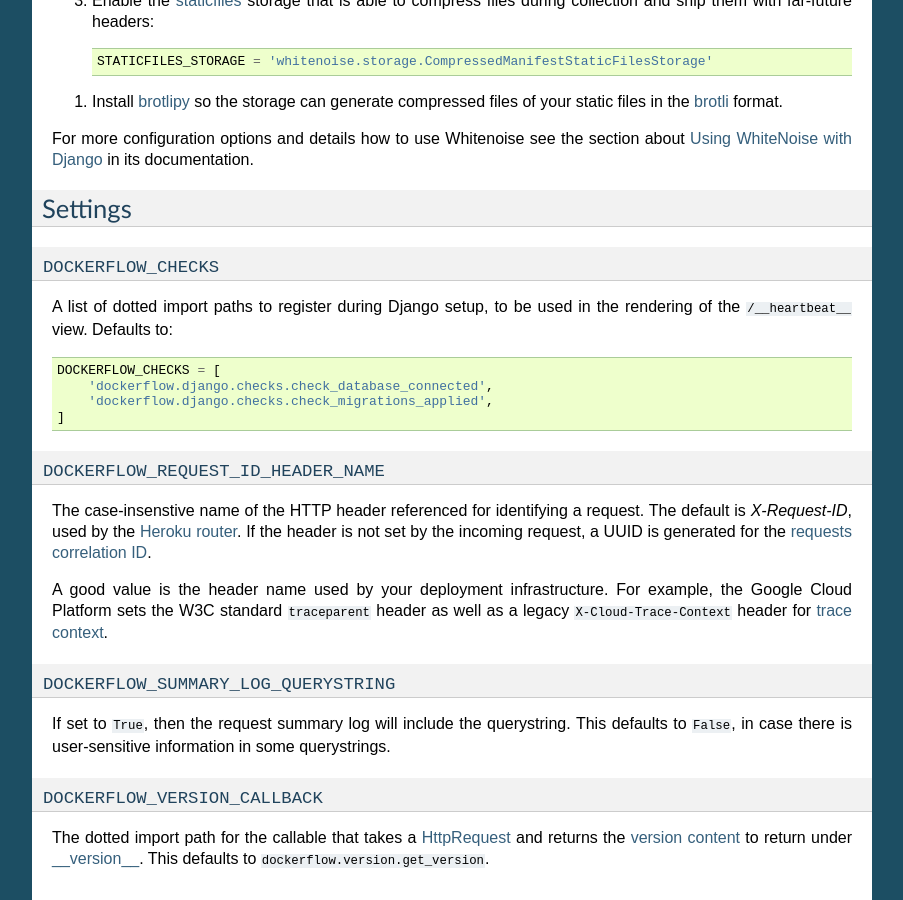
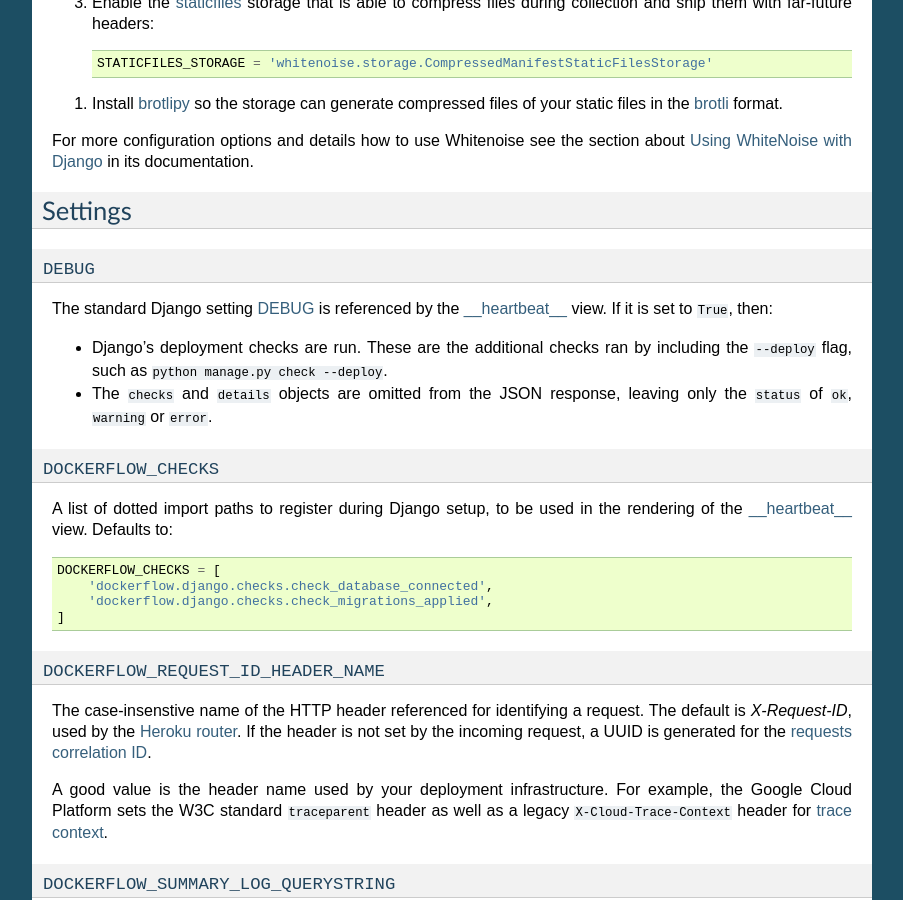
Before and after one commit to mozilla-services/python-dockerflow, a Sphinx documentation site: the page built from docs/django.rst, in a window 1280 px wide and 900 px high, scrolled down 6894 px. Shown: the whole window, without its empty margins (198-1101 px from the left). Built offline with Sphinx 7.4.7, drawn with Linux system fonts in a browser that asks for light colours.

Commit message:
Add DEBUG docs

```diff
--- a/docs/django.rst
+++ b/docs/django.rst
@@ -284,11 +284,12 @@ spec:
    :statuscode 200: no error
    :statuscode 404: a version.json wasn't found
 
+.. _http_get_heartbeat:
 .. http:get:: /__heartbeat__
 
    The heartbeat view will go through the list of configured Dockerflow
    checks in the :ref:`DOCKERFLOW_CHECKS` setting, run each check, and, if
-   `settings.DEBUG` is `True`, add their results to a JSON response.
+   ``settings.DEBUG`` is ``True``, add their results to a JSON response.
 
    The view will return HTTP responses with either a status code of 200 if
    all checks ran successfully or 500 if there was one or more warnings or
@@ -494,13 +495,28 @@ the section about `Using WhiteNoise with Django`_ in its documentation.
 Settings
 --------
 
+``DEBUG``
+~~~~~~~~~
+
+The standard Django setting DEBUG_ is referenced by the
+:ref:`__heartbeat__<http_get_heartbeat>` view. If it is set to ``True``, then:
+
+- Django's deployment checks are run. These are the additional checks ran by
+  including the ``--deploy`` flag, such as ``python manage.py check --deploy``.
+
+- The ``checks`` and ``details`` objects are omitted from the JSON response,
+  leaving only the ``status`` of ``ok``, ``warning`` or ``error``.
+
+.. _DEBUG: https://docs.djangoproject.com/en/stable/ref/settings/#debug
+
 .. _DOCKERFLOW_CHECKS:
 
 ``DOCKERFLOW_CHECKS``
 ~~~~~~~~~~~~~~~~~~~~~
 
 A list of dotted import paths to register during
-Django setup, to be used in the rendering of the ``/__heartbeat__`` view.
+Django setup, to be used in the rendering of the
+:ref:`__heartbeat__<http_get_heartbeat>` view.
 Defaults to:
 
 .. code-block:: python
```
